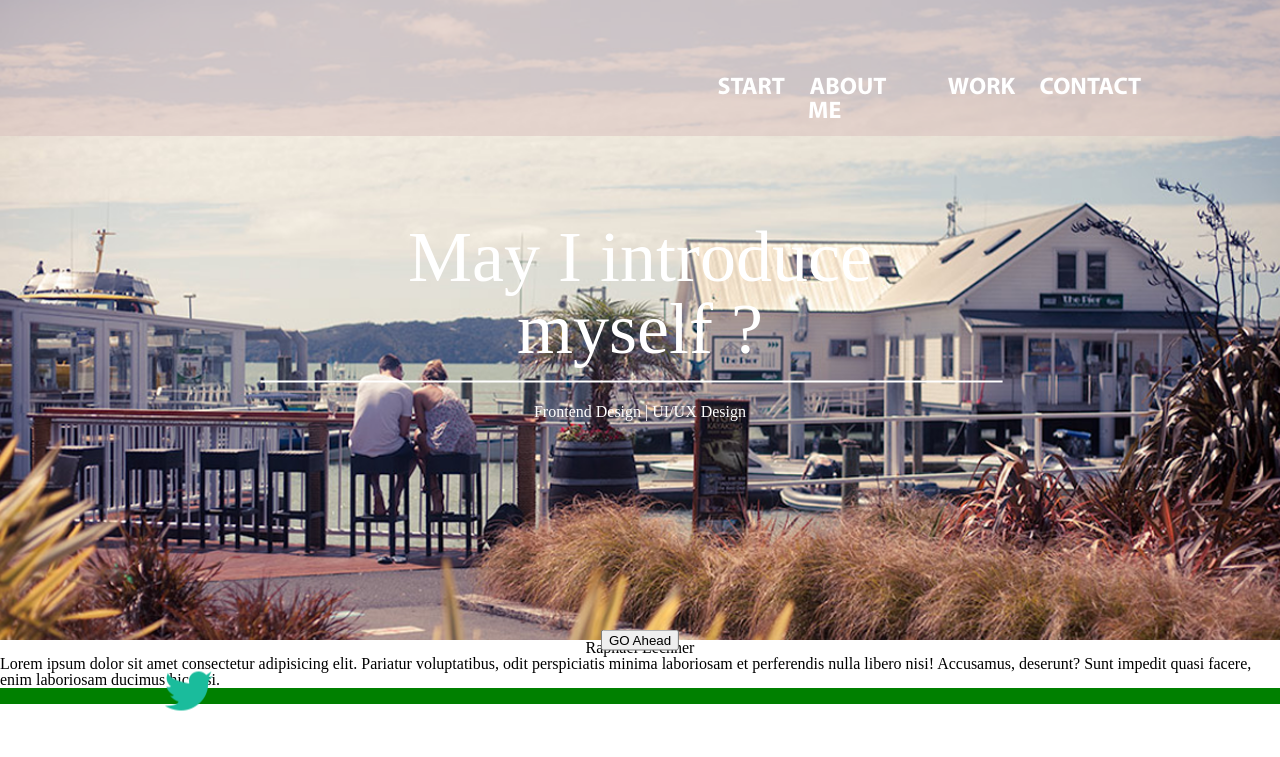
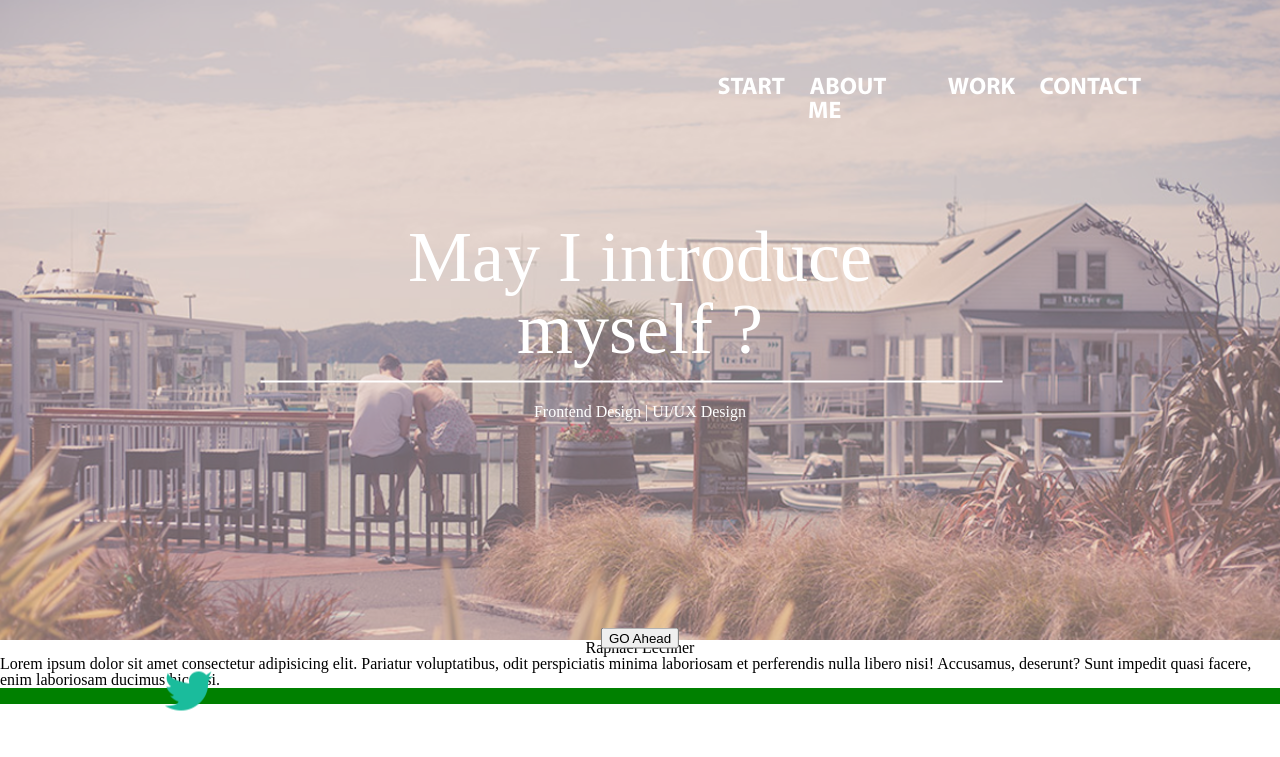
Before and after one commit to marius911/front-end, a plain HTML site: page index.html in a window 1280 px wide. Drawn offline with nearby package versions, Linux system fonts and the light colour scheme.

Commit message:
29-iunie

```diff
--- a/css/main.css
+++ b/css/main.css
@@ -5,7 +5,6 @@ html {
 
 .hero {
     background-image: url(../img/img1.png);
-    background-color: hsla(89, 43%, 51%, 0.3);
     /* Set a specific height */
     max-width: 100%;
     height: 80%;
@@ -18,8 +17,11 @@ html {
 }
 
 .hero-transparent {
+    display: block;
+    width: 100%;
+    height: 100%;
     background-color: rgba(217, 191, 189, 0.5);
-    ;
+    position: absolute;
 }
 
 .hero-text {
@@ -33,9 +35,10 @@ html {
 
 .hero-button {
     position: absolute;
-    top: 100%;
+    bottom: 0%;
     left: 50%;
     transform: translate(-50%, -50%);
+    bottom: -3%;
 }
 
 nav {
```
